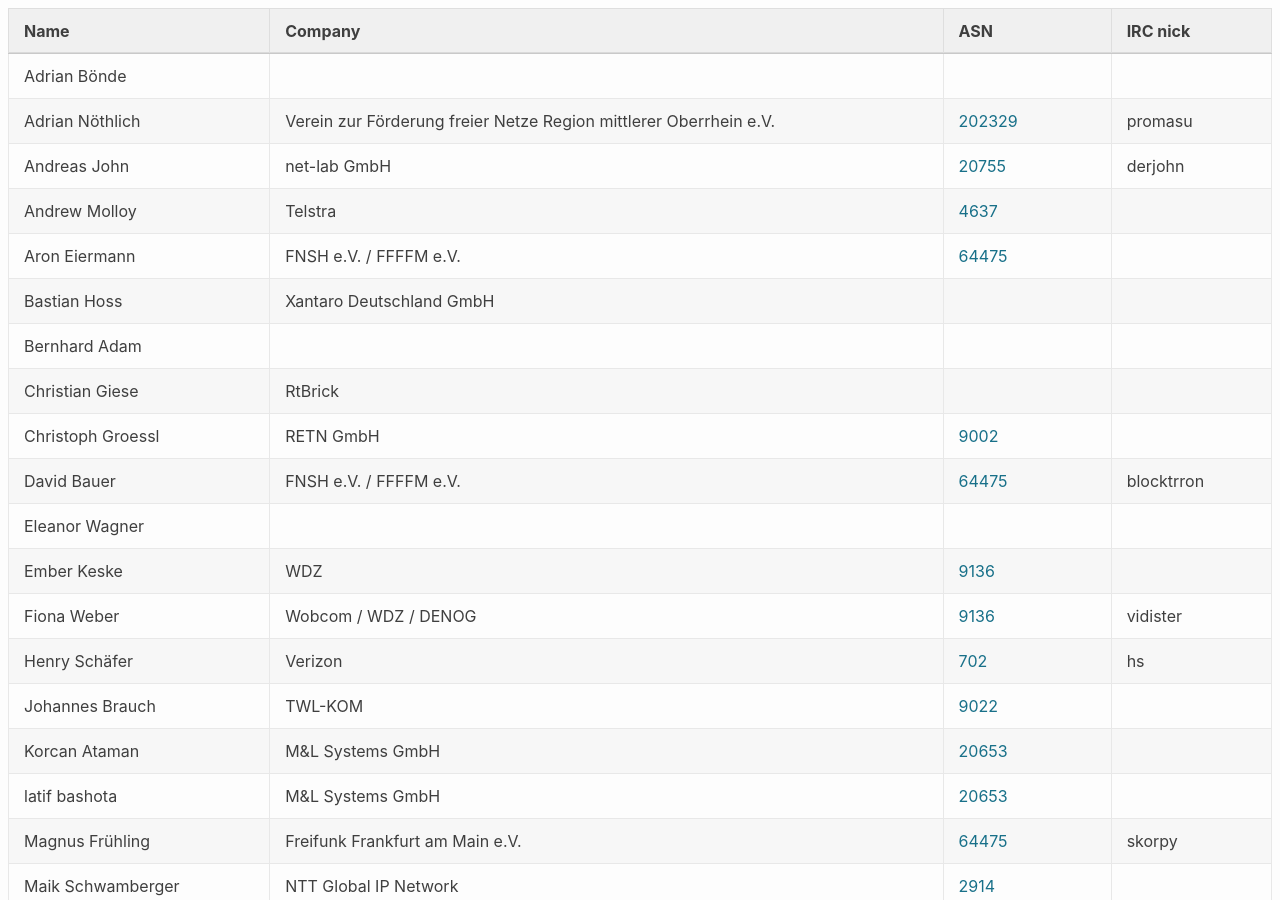
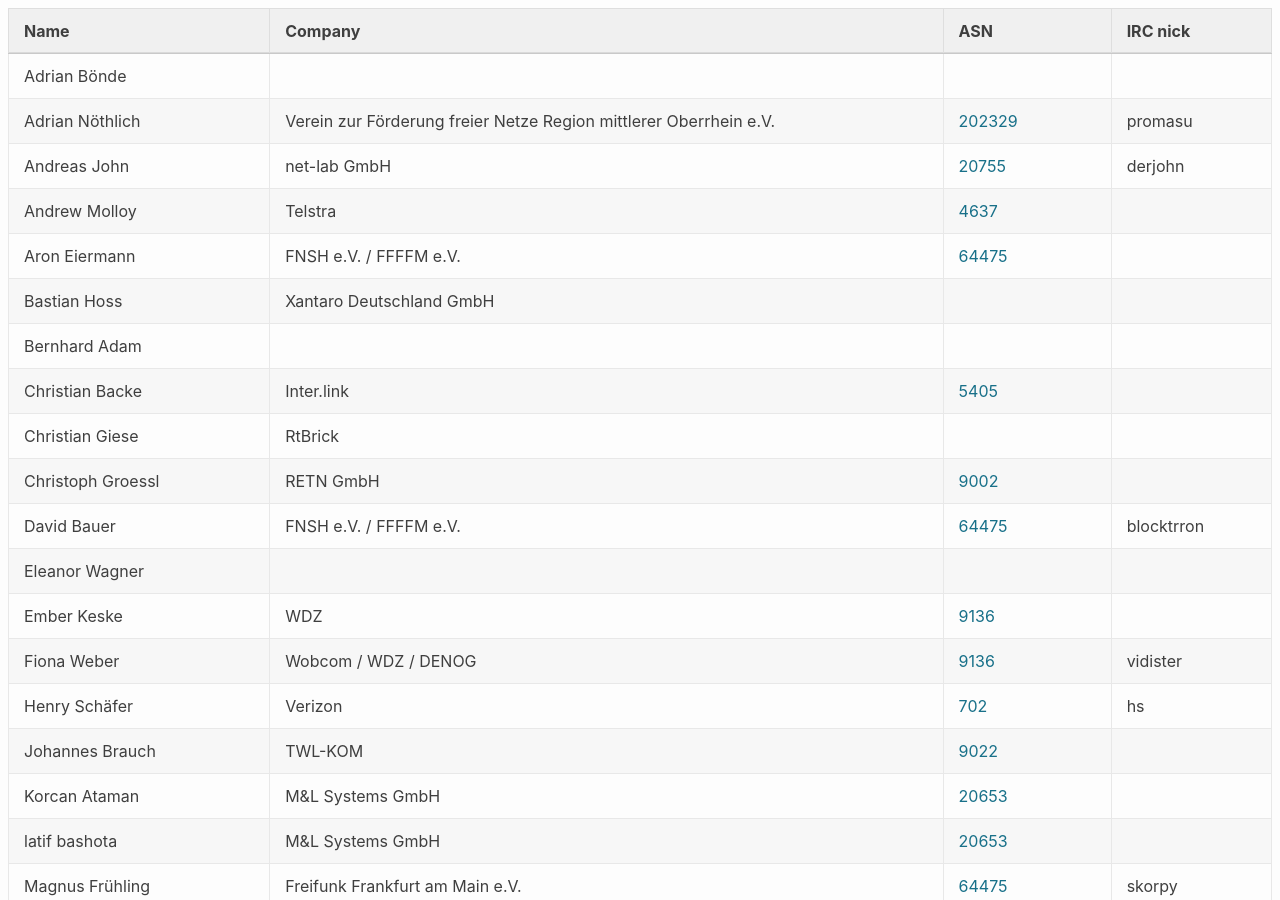
Before and after one commit to denog/pretix-attendeelist, a Jekyll site: the page built from denogmeetup24-01/index.markdown, in a window 1280 px wide and 900 px high. Built offline with Jekyll 4.4.1, drawn with Linux system fonts in a browser that asks for light colours.

Commit message:
Latest data: Tue Jan 23 07:47:56 UTC 2024

```diff
--- a/_data/attendees_denogmeetup24-01.json
+++ b/_data/attendees_denogmeetup24-01.json
@@ -40,6 +40,12 @@
     "company": null,
     "irc": null,
     "asn": null
+  },
+  {
+    "name": "Christian Backe",
+    "company": "Inter.link",
+    "irc": null,
+    "asn": "5405"
   },
   {
     "name": "Christian Giese",
```
